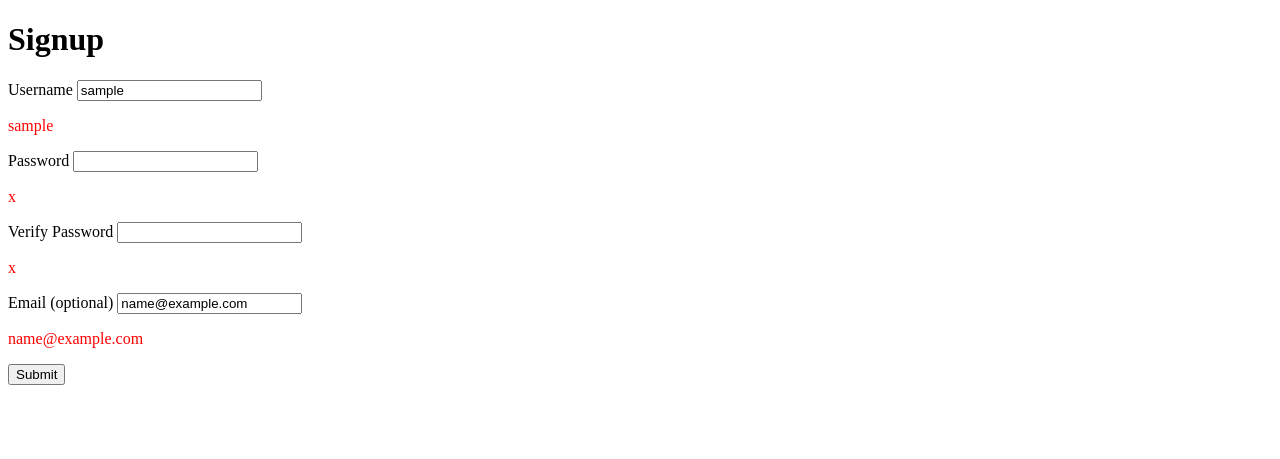
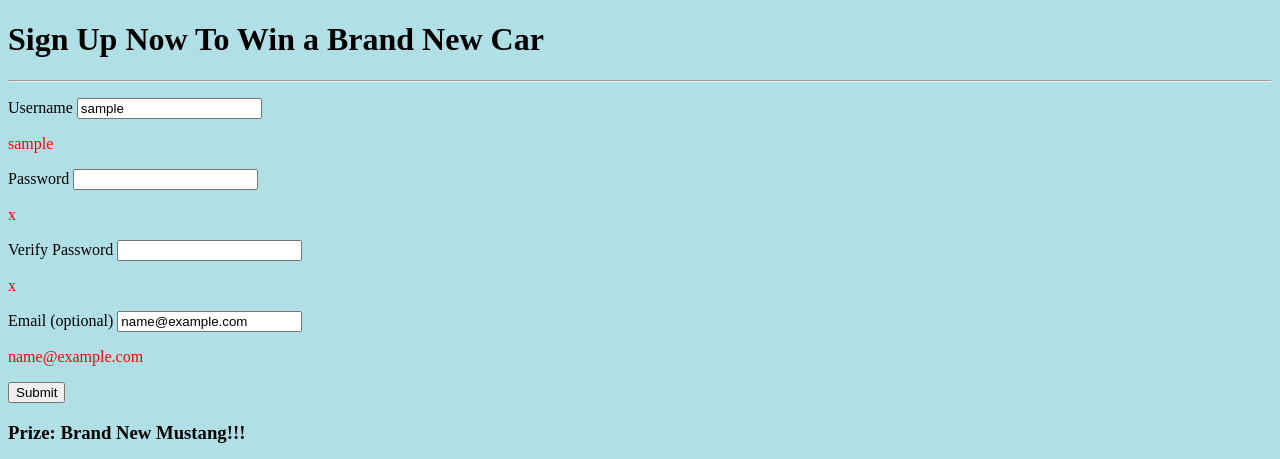
Before and after one commit to Ahabo/user-signup, a Flask app: template templates/main.html in a window 1280 px wide. Shown: the top 459 px of the page. Run offline with Flask 2, Linux system fonts and the light colour scheme; the template is opened without the code that fills it: most values are stand-ins (such as "Sample title", 1, 10 or a date in 2020).

Commit message:
Added onto it

```diff
--- a/templates/main.html
+++ b/templates/main.html
@@ -8,8 +8,9 @@
             }
         </style>
     </head>
-    <body>
-        <h1>Signup</h1>
+    <body style="background-color:powderblue;">
+        <h1>Sign Up Now To Win a Brand New Car </h1>
+        <p><hr></p>
         <form method='POST'>
             <label for="username">Username</label>
                 <input name="username" type="text" value='{{username}}' />
@@ -29,6 +30,8 @@
             <p class= "error"> {{emailEr}} </p>
 
             <input type="submit">
+        <h3> Prize: Brand New Mustang!!! <h3>
+        <p><img src="https://static.cargurus.com/images/site/2017/12/17/16/30/2018_ford_mustang_gt_premium-pic-2287891100424240785-640x480.jpeg" width=250 height=250 </p>
         </form>
     </body>
 </html>
--- a/templates/welcome.html
+++ b/templates/welcome.html
@@ -1,6 +1,6 @@
 <!doctype html>
 <html>
     <body>
-        <h1>Welcome, {{username}}! </h1>
+        <h1>Hey, {{username}}!, Great Seeing You </h1>
     </body>
 </html>
```
Also changed, not shown: main.py (+4 -8 lines).
